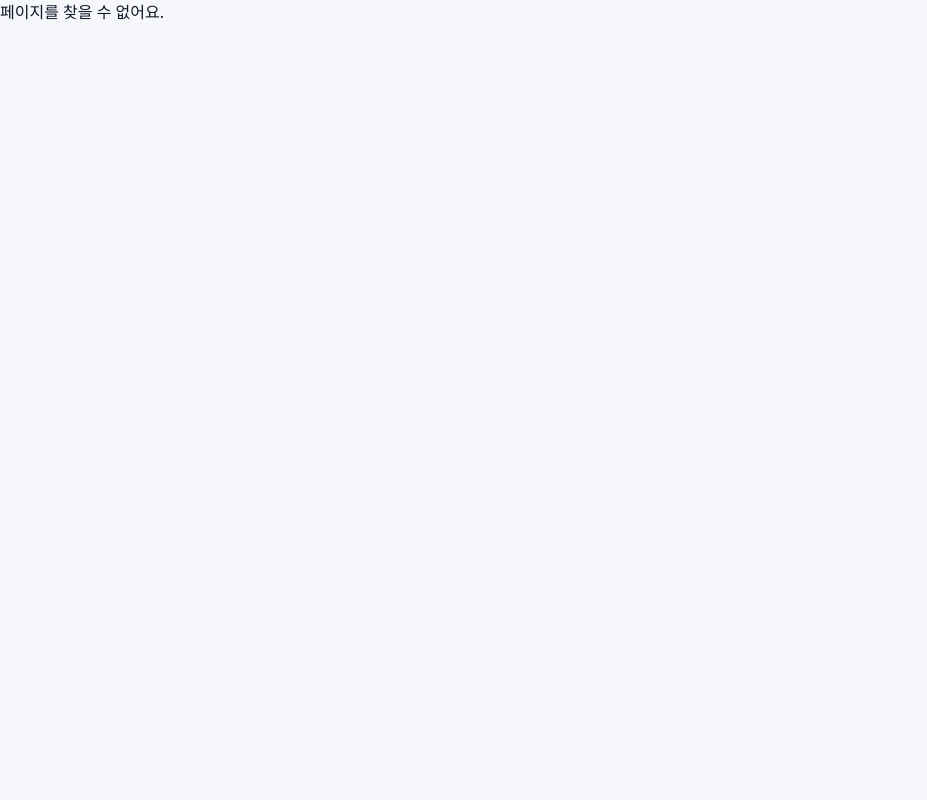
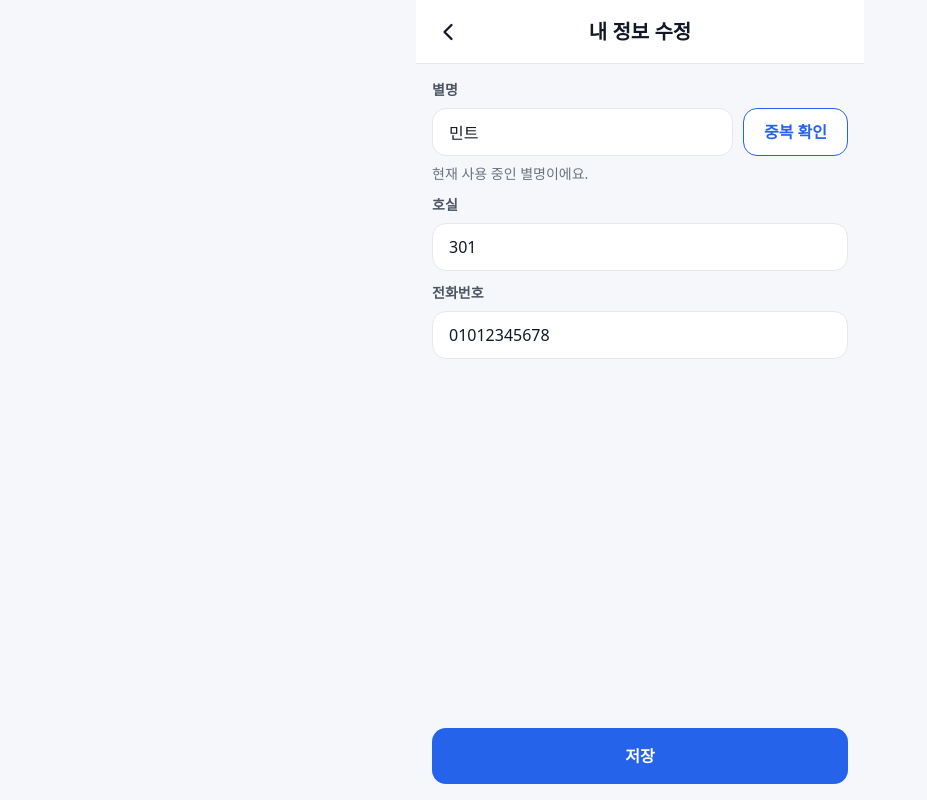
Before and after one commit to DormiLife/Dormi_FE, a React (Vite) app: page /my/edit in a window 1280 px wide. Shown: the whole page, without its empty margins (0-927 px from the left). Built offline with nearby package versions, Linux system fonts and the light colour scheme.

Commit message:
feat: 마이페이지, 내 정보 수정 페이지 추가

```diff
--- /dev/null
+++ b/src/pages/my/EditProfilePage.tsx
@@ -0,0 +1,130 @@
+import { useNavigate } from "@tanstack/react-router";
+import { useState, type ChangeEvent, type FormEvent } from "react";
+import {
+  initialSignUpValues,
+  type SignUpValues,
+} from "@/components/auth/signUpForm";
+import {
+  validateField,
+  type SignUpErrors,
+} from "@/components/auth/signUpValidation";
+import { PageHeader } from "@/components/layout/PageHeader";
+import { PageLayout } from "@/components/layout/PageLayout";
+import { Button } from "@/components/ui/Button";
+import { TextField } from "@/components/ui/TextField";
+
+type EditableKey = "nickname" | "room" | "phone";
+
+const editableFields: EditableKey[] = ["nickname", "room", "phone"];
+
+// TODO: API 연동 시 내 정보로 교체
+const currentProfile: SignUpValues = {
+  ...initialSignUpValues,
+  nickname: "민트",
+  room: "301",
+  phone: "01012345678",
+};
+
+export function EditProfilePage() {
+  const navigate = useNavigate();
+  const [values, setValues] = useState<SignUpValues>(currentProfile);
+  const [errors, setErrors] = useState<SignUpErrors>({});
+
+  const goBack = () => navigate({ to: "/my" });
+
+  const handleChange =
+    (key: EditableKey) => (event: ChangeEvent<HTMLInputElement>) => {
+      const next = { ...values, [key]: event.target.value };
+      setValues(next);
+      // 이미 에러가 뜬 칸은 입력하는 동안 바로 다시 검사해서 문구를 갱신
+      if (key in errors) {
+        setErrors((prev) => ({ ...prev, [key]: validateField(key, next) }));
+      }
+    };
+
+  const handleNicknameCheck = () => {
+    const message = validateField("nickname", values);
+    setErrors((prev) => ({ ...prev, nickname: message }));
+    if (message) document.getElementById("nickname")?.focus();
+    // TODO: 별명 중복 확인 API 연동
+  };
+
+  const handleSubmit = (event: FormEvent) => {
+    event.preventDefault();
+    const nextErrors: SignUpErrors = {};
+    for (const key of editableFields) {
+      const message = validateField(key, values);
+      if (message) nextErrors[key] = message;
+    }
+    setErrors(nextErrors);
+
+    const firstInvalid = editableFields.find((key) => nextErrors[key]);
+    if (firstInvalid) {
+      document.getElementById(firstInvalid)?.focus();
+      return;
+    }
+    // TODO: 내 정보 수정 API 연동 (전화번호 중복이면 서버 에러를 phone 아래에 표시)
+    goBack();
+  };
+
+  return (
+    <PageLayout
+      header={<PageHeader title="내 정보 수정" onBack={goBack} centered />}
+      footer={
+        <Button type="submit" form="edit-profile-form" fullWidth size="lg">
+          저장
+        </Button>
+      }
+      flush
+    >
+      <form
+        id="edit-profile-form"
+        noValidate
+        className="flex flex-col gap-3 px-4 py-4"
+        onSubmit={handleSubmit}
+      >
+        <TextField
+          label="별명"
+          id="nickname"
+          placeholder="별명"
+          value={values.nickname}
+          onChange={handleChange("nickname")}
+          status={errors.nickname ? "error" : "default"}
+          helper={
+            errors.nickname ??
+            (values.nickname === currentProfile.nickname
+              ? "현재 사용 중인 별명이에요."
+              : undefined)
+          }
+          action={
+            <Button variant="outline" onClick={handleNicknameCheck}>
+              중복 확인
+            </Button>
+          }
+        />
+        <TextField
+          label="호실"
+          id="room"
+          inputMode="numeric"
+          placeholder="101"
+          value={values.room}
+          onChange={handleChange("room")}
+          status={errors.room ? "error" : "default"}
+          helper={errors.room}
+        />
+        <TextField
+          label="전화번호"
+          id="phone"
+          type="tel"
+          inputMode="numeric"
+          placeholder="하이픈 없이 숫자만"
+          autoComplete="tel"
+          value={values.phone}
+          onChange={handleChange("phone")}
+          status={errors.phone ? "error" : "default"}
+          helper={errors.phone}
+        />
+      </form>
+    </PageLayout>
+  );
+}
--- /dev/null
+++ b/src/pages/my/MyPage.tsx
@@ -0,0 +1,122 @@
+import { useNavigate } from "@tanstack/react-router";
+import { BottomNav } from "@/components/layout/BottomNav";
+import { PageHeader } from "@/components/layout/PageHeader";
+import { PageLayout } from "@/components/layout/PageLayout";
+import { Avatar } from "@/components/ui/Avatar";
+import { Badge } from "@/components/ui/Badge";
+import { Button } from "@/components/ui/Button";
+import { Card } from "@/components/ui/Card";
+import { ConfirmModal } from "@/components/ui/ConfirmModal";
+import { ListRow } from "@/components/ui/ListRow";
+import { Bell, LogOut, MessageCircle, User, UserX } from "lucide-react";
+import { useState } from "react";
+
+// TODO: API 연동 시 교체
+const user = {
+  nickname: "민트",
+  name: "김민지",
+  room: "301호",
+  unreadNotifications: 2,
+};
+
+export function MyPage() {
+  const navigate = useNavigate();
+  const [logoutOpen, setLogoutOpen] = useState(false);
+  const [withdrawOpen, setWithdrawOpen] = useState(false);
+
+  return (
+    <PageLayout
+      header={<PageHeader title="마이페이지" centered />}
+      bottomNav={<BottomNav active="my" />}
+    >
+      <div className="flex flex-col gap-3">
+        <Card>
+          <div className="flex items-center gap-3.5">
+            <Avatar name={user.nickname} solid size="lg" />
+            <div className="min-w-0 flex-1">
+              <p className="text-lg font-bold text-ink">{user.nickname}</p>
+              <p className="text-sm text-ink-mute">
+                {user.name} · {user.room}
+              </p>
+            </div>
+          </div>
+          <div className="mt-4 flex items-center gap-3 border-t border-line pt-4">
+            <User className="size-6 shrink-0 text-ink-sub" />
+            <div className="min-w-0 flex-1">
+              <p className="text-base font-semibold text-ink">내 정보</p>
+              <p className="text-sm text-ink-mute">별명 | 호실 | 전화번호</p>
+            </div>
+            <Button
+              variant="outline"
+              size="sm"
+              onClick={() => navigate({ to: "/my/edit" })}
+            >
+              수정
+            </Button>
+          </div>
+        </Card>
+
+        <Card padded={false} className="divide-y divide-line overflow-hidden">
+          <ListRow
+            icon={<MessageCircle className="size-[22px] text-ink-sub" />}
+            title={<span className="font-normal">내가 쓴 글 · 좋아요한 글</span>}
+            onClick={() => undefined} // TODO: 내 활동 화면 이동
+          />
+          <ListRow
+            icon={<Bell className="size-6 text-ink-sub" />}
+            title={<span className="font-normal">알림</span>}
+            right={
+              user.unreadNotifications > 0 && (
+                <Badge
+                  tone="red"
+                  className="min-w-7 justify-center px-2.5 py-0.5 text-sm leading-tight"
+                >
+                  {user.unreadNotifications}
+                </Badge>
+              )
+            }
+            onClick={() => undefined} // TODO: 알림 화면 이동
+          />
+        </Card>
+
+        <Card padded={false} className="divide-y divide-line overflow-hidden">
+          <ListRow
+            icon={<LogOut className="size-6 text-ink-sub" />}
+            title={<span className="font-normal">로그아웃</span>}
+            onClick={() => setLogoutOpen(true)}
+          />
+          <ListRow
+            icon={<UserX className="size-6 text-danger" />}
+            title={<span className="font-normal">회원 탈퇴</span>}
+            danger
+            onClick={() => setWithdrawOpen(true)}
+          />
+        </Card>
+      </div>
+
+      <ConfirmModal
+        open={logoutOpen}
+        tone="primary"
+        title="로그아웃할까요?"
+        description="다시 로그인하면 바로 이용할 수 있어요."
+        confirmLabel="로그아웃"
+        onCancel={() => setLogoutOpen(false)}
+        onConfirm={() => setLogoutOpen(false)} // TODO: 로그아웃 처리
+      />
+
+      <ConfirmModal
+        open={withdrawOpen}
+        title="정말 탈퇴할까요?"
+        description={
+          <>
+            탈퇴하면 계정을 다시 되돌릴 수 없어요. 작성한 글과 이용 기록은
+            삭제되지 않고 '탈퇴한 회원'으로 남아요.
+          </>
+        }
+        confirmLabel="탈퇴하기"
+        onCancel={() => setWithdrawOpen(false)}
+        onConfirm={() => setWithdrawOpen(false)} // TODO: 탈퇴 처리
+      />
+    </PageLayout>
+  );
+}
--- a/src/routeTree.gen.ts
+++ b/src/routeTree.gen.ts
@@ -11,7 +11,9 @@
 import { Route as rootRouteImport } from './routes/__root'
 import { Route as IndexRouteImport } from './routes/index'
 import { Route as LoginRouteImport } from './routes/login'
+import { Route as MyRouteImport } from './routes/my'
 import { Route as SignupRouteImport } from './routes/signup'
+import { Route as MyEditRouteImport } from './routes/my_.edit'
 
 const IndexRoute = IndexRouteImport.update({
   id: '/',
@@ -23,40 +25,58 @@ const LoginRoute = LoginRouteImport.update({
   path: '/login',
   getParentRoute: () => rootRouteImport,
 } as any)
+const MyRoute = MyRouteImport.update({
+  id: '/my',
+  path: '/my',
+  getParentRoute: () => rootRouteImport,
+} as any)
 const SignupRoute = SignupRouteImport.update({
   id: '/signup',
   path: '/signup',
+  getParentRoute: () => rootRouteImport,
+} as any)
+const MyEditRoute = MyEditRouteImport.update({
+  id: '/my_/edit',
+  path: '/my/edit',
   getParentRoute: () => rootRouteImport,
 } as any)
 
 export interface FileRoutesByFullPath {
   '/': typeof IndexRoute
   '/login': typeof LoginRoute
+  '/my': typeof MyRoute
   '/signup': typeof SignupRoute
+  '/my/edit': typeof MyEditRoute
 }
 export interface FileRoutesByTo {
   '/': typeof IndexRoute
   '/login': typeof LoginRoute
+  '/my': typeof MyRoute
   '/signup': typeof SignupRoute
+  '/my/edit': typeof MyEditRoute
 }
 export interface FileRoutesById {
   __root__: typeof rootRouteImport
   '/': typeof IndexRoute
   '/login': typeof LoginRoute
+  '/my': typeof MyRoute
   '/signup': typeof SignupRoute
+  '/my_/edit': typeof MyEditRoute
 }
 export interface FileRouteTypes {
   fileRoutesByFullPath: FileRoutesByFullPath
-  fullPaths: '/' | '/login' | '/signup'
+  fullPaths: '/' | '/login' | '/my' | '/signup' | '/my/edit'
   fileRoutesByTo: FileRoutesByTo
-  to: '/' | '/login' | '/signup'
-  id: '__root__' | '/' | '/login' | '/signup'
+  to: '/' | '/login' | '/my' | '/signup' | '/my/edit'
+  id: '__root__' | '/' | '/login' | '/my' | '/signup' | '/my_/edit'
   fileRoutesById: FileRoutesById
 }
 export interface RootRouteChildren {
   IndexRoute: typeof IndexRoute
   LoginRoute: typeof LoginRoute
+  MyRoute: typeof MyRoute
   SignupRoute: typeof SignupRoute
+  MyEditRoute: typeof MyEditRoute
 }
 
 declare module '@tanstack/react-router' {
@@ -75,11 +95,25 @@ declare module '@tanstack/react-router' {
       preLoaderRoute: typeof LoginRouteImport
       parentRoute: typeof rootRouteImport
     }
+    '/my': {
+      id: '/my'
+      path: '/my'
+      fullPath: '/my'
+      preLoaderRoute: typeof MyRouteImport
+      parentRoute: typeof rootRouteImport
+    }
     '/signup': {
       id: '/signup'
       path: '/signup'
       fullPath: '/signup'
       preLoaderRoute: typeof SignupRouteImport
+      parentRoute: typeof rootRouteImport
+    }
+    '/my_/edit': {
+      id: '/my_/edit'
+      path: '/my/edit'
+      fullPath: '/my/edit'
+      preLoaderRoute: typeof MyEditRouteImport
       parentRoute: typeof rootRouteImport
     }
   }
@@ -88,7 +122,9 @@ declare module '@tanstack/react-router' {
 const rootRouteChildren: RootRouteChildren = {
   IndexRoute: IndexRoute,
   LoginRoute: LoginRoute,
+  MyRoute: MyRoute,
   SignupRoute: SignupRoute,
+  MyEditRoute: MyEditRoute,
 }
 export const routeTree = rootRouteImport
   ._addFileChildren(rootRouteChildren)
--- /dev/null
+++ b/src/routes/my.tsx
@@ -0,0 +1,6 @@
+import { MyPage } from "@/pages/my/MyPage";
+import { createFileRoute } from "@tanstack/react-router";
+
+export const Route = createFileRoute("/my")({
+  component: MyPage,
+});
--- /dev/null
+++ b/src/routes/my_.edit.tsx
@@ -0,0 +1,6 @@
+import { EditProfilePage } from "@/pages/my/EditProfilePage";
+import { createFileRoute } from "@tanstack/react-router";
+
+export const Route = createFileRoute("/my_/edit")({
+  component: EditProfilePage,
+});
```
